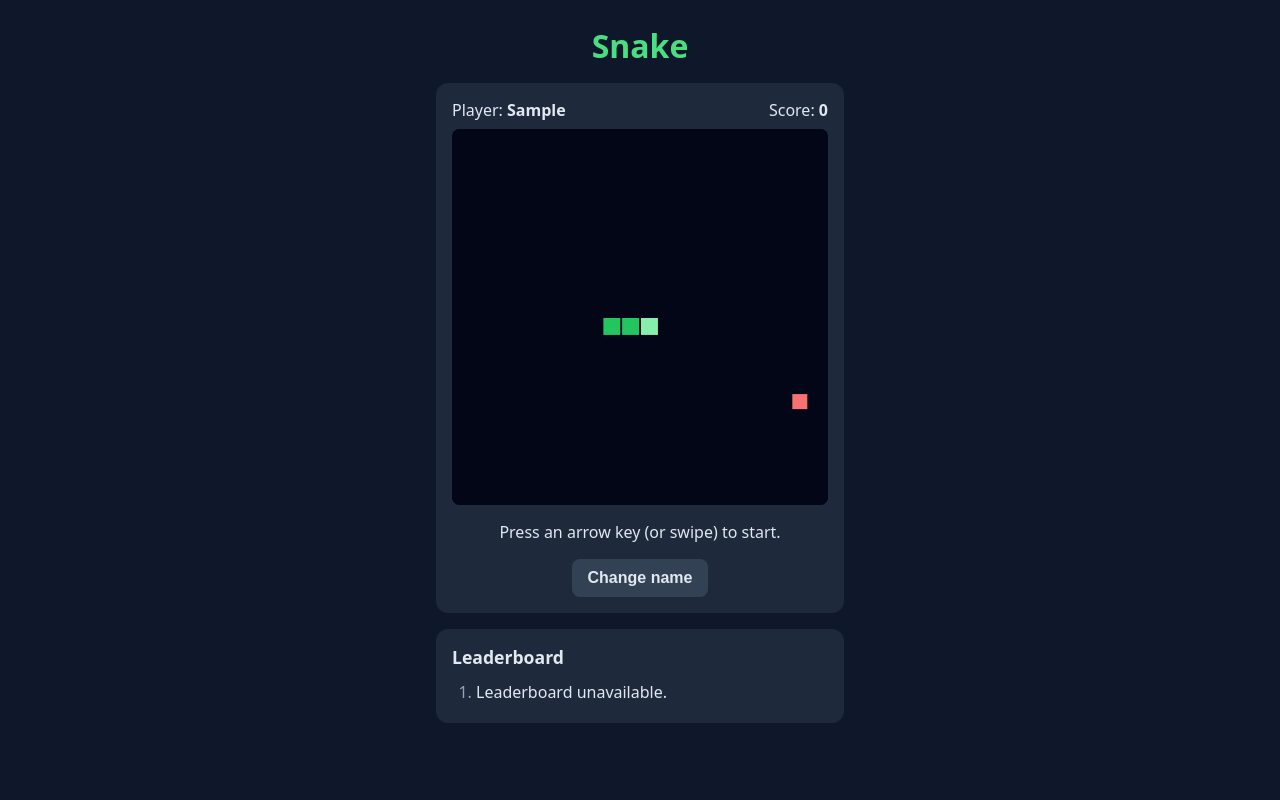
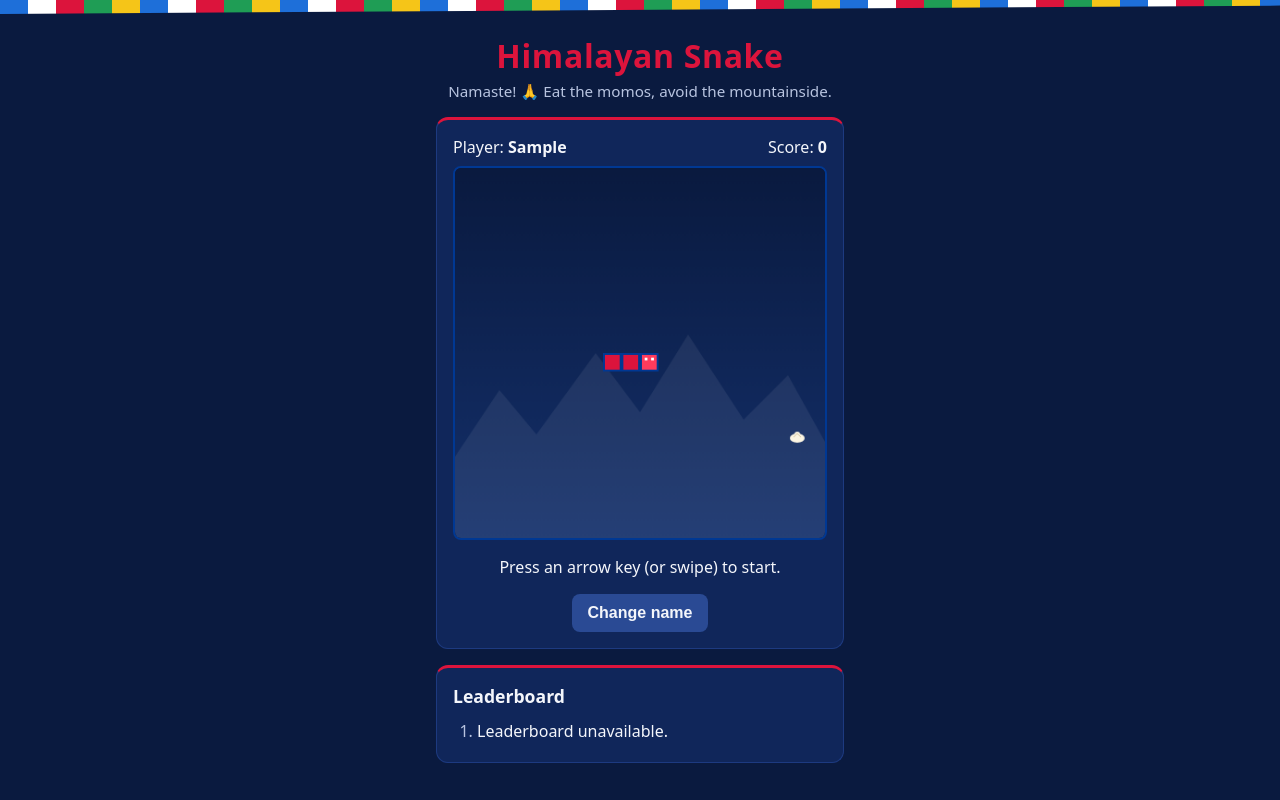
Before and after one commit to dbmchambers/snake-game, a website: page index.html in a window 1280 px wide. Both pictures are taken after typing "Sample" into the empty fields and a click on the button "Play". Drawn offline with nearby package versions, Linux system fonts and the light colour scheme; no server answers.

Commit message:
Nepal theme: flag colours, prayer flags, Himalayan backdrop, momo food
Co-Authored-By: Claude Opus 5.5 <noreply@anthropic.com>

```diff
--- a/game.js
+++ b/game.js
@@ -136,21 +136,63 @@ function tick() {
 async function gameOver() {
   stop();
   over = true;
-  messageEl.textContent = `Game over! You scored ${score}.`;
+  messageEl.textContent = `Game over! You ate ${score} momo${score === 1 ? "" : "s"}.`;
   restartBtn.classList.remove('hidden');
   await saveScore(username, score);
   loadLeaderboard();
 }
 
+// Himalayan backdrop: night sky, faint snow-capped peaks along the bottom
+function drawBackdrop() {
+  const W = canvas.width, H = canvas.height;
+  const sky = ctx.createLinearGradient(0, 0, 0, H);
+  sky.addColorStop(0, '#0a1a3f');
+  sky.addColorStop(1, '#14306b');
+  ctx.fillStyle = sky;
+  ctx.fillRect(0, 0, W, H);
+
+  const peaks = [[0, 0.78], [0.12, 0.6], [0.22, 0.72], [0.38, 0.5], [0.5, 0.66],
+    [0.63, 0.45], [0.78, 0.68], [0.9, 0.56], [1, 0.74]];
+  ctx.fillStyle = 'rgba(255,255,255,0.07)';
+  ctx.beginPath();
+  ctx.moveTo(0, H);
+  peaks.forEach(([x, y]) => ctx.lineTo(x * W, y * H));
+  ctx.lineTo(W, H);
+  ctx.closePath();
+  ctx.fill();
+}
+
+function drawMomo(x, y) {
+  const cx = x * CELL + CELL / 2, cy = y * CELL + CELL / 2 + 2;
+  ctx.fillStyle = '#fdf6e3';
+  ctx.beginPath();
+  ctx.ellipse(cx, cy, CELL / 2 - 2, CELL / 2 - 5, 0, 0, Math.PI * 2);
+  ctx.arc(cx, cy - 4, 3, 0, Math.PI * 2);
+  ctx.fill();
+  // Pleats
+  ctx.strokeStyle = '#d6c7a1';
+  ctx.lineWidth = 1;
+  ctx.beginPath();
+  ctx.moveTo(cx - 4, cy - 1); ctx.lineTo(cx, cy - 5);
+  ctx.moveTo(cx + 4, cy - 1); ctx.lineTo(cx, cy - 5);
+  ctx.stroke();
+}
+
 function draw() {
-  ctx.fillStyle = '#020617';
-  ctx.fillRect(0, 0, canvas.width, canvas.height);
-  ctx.fillStyle = '#f87171';
-  ctx.fillRect(food.x * CELL + 2, food.y * CELL + 2, CELL - 4, CELL - 4);
+  drawBackdrop();
+  drawMomo(food.x, food.y);
+  // Snake in Nepal flag colours: crimson body with a blue border
   snake.forEach((p, i) => {
-    ctx.fillStyle = i === 0 ? '#86efac' : '#22c55e';
-    ctx.fillRect(p.x * CELL + 1, p.y * CELL + 1, CELL - 2, CELL - 2);
+    ctx.fillStyle = '#003893';
+    ctx.fillRect(p.x * CELL, p.y * CELL, CELL, CELL);
+    ctx.fillStyle = i === 0 ? '#ff3b5c' : '#dc143c';
+    ctx.fillRect(p.x * CELL + 2, p.y * CELL + 2, CELL - 4, CELL - 4);
   });
+  // Eyes on the head
+  const h = snake[0];
+  ctx.fillStyle = '#fff';
+  ctx.fillRect(h.x * CELL + 5, h.y * CELL + 5, 3, 3);
+  ctx.fillRect(h.x * CELL + CELL - 8, h.y * CELL + 5, 3, 3);
 }
 
 function turn(x, y) {
--- a/index.html
+++ b/index.html
@@ -3,15 +3,19 @@
 <head>
   <meta charset="utf-8">
   <meta name="viewport" content="width=device-width, initial-scale=1">
-  <title>Snake</title>
+  <title>Himalayan Snake</title>
   <link rel="stylesheet" href="style.css">
 </head>
 <body>
+  <div class="prayer-flags" aria-hidden="true"></div>
   <main>
-    <h1>Snake</h1>
+    <header>
+      <h1>Himalayan Snake</h1>
+      <p class="subtitle">Namaste! 🙏 Eat the momos, avoid the mountainside.</p>
+    </header>
 
     <section id="login" class="card">
-      <p>Pick a username to start playing.</p>
+      <p>Pick a username to start your trek.</p>
       <form id="login-form">
         <input id="username" maxlength="20" placeholder="Your username" autocomplete="off" required>
         <button type="submit">Play</button>
--- a/style.css
+++ b/style.css
@@ -1,34 +1,57 @@
+/* Nepal theme: crimson and blue from the flag, prayer-flag colours as accents */
+:root {
+  --crimson: #dc143c;
+  --blue: #003893;
+  --night: #0a1a3f;
+  --card: #10265a;
+  --snow: #f4f6fb;
+  --gold: #f5c518;
+}
 * { box-sizing: border-box; }
 body {
   margin: 0;
   font-family: system-ui, -apple-system, sans-serif;
-  background: #0f172a;
-  color: #e2e8f0;
+  background: var(--night);
+  color: var(--snow);
+}
+/* Prayer flags strung across the top: blue, white, red, green, yellow */
+.prayer-flags {
+  height: 14px;
+  background: repeating-linear-gradient(90deg,
+    #1e6fd9 0 28px, #ffffff 28px 56px, #dc143c 56px 84px,
+    #1f9d55 84px 112px, #f5c518 112px 140px);
+  clip-path: polygon(0 0, 100% 0, 100% 40%, 0 100%);
 }
 main { max-width: 440px; margin: 0 auto; padding: 16px; }
-h1 { text-align: center; color: #4ade80; margin: 8px 0 16px; }
+header { text-align: center; margin: 4px 0 16px; }
+h1 { color: var(--crimson); margin: 0; font-size: 2rem; letter-spacing: 0.02em; }
+.subtitle { margin: 4px 0 0; color: #b8c4e0; font-size: 0.95rem; }
 h2 { margin: 0 0 8px; font-size: 1.1rem; }
-.card { background: #1e293b; border-radius: 12px; padding: 16px; margin-bottom: 16px; }
+.card {
+  background: var(--card);
+  border: 1px solid #1d3a80;
+  border-top: 3px solid var(--crimson);
+  border-radius: 12px; padding: 16px; margin-bottom: 16px;
+}
 .hidden { display: none; }
 form { display: flex; gap: 8px; }
 input {
-  flex: 1; padding: 10px; border-radius: 8px; border: 1px solid #334155;
-  background: #0f172a; color: inherit; font-size: 1rem;
+  flex: 1; padding: 10px; border-radius: 8px; border: 1px solid #2a4a94;
+  background: var(--night); color: inherit; font-size: 1rem;
 }
 button {
-  padding: 10px 16px; border: 0; border-radius: 8px; background: #22c55e;
-  color: #052e16; font-weight: 600; font-size: 1rem; cursor: pointer;
+  padding: 10px 16px; border: 0; border-radius: 8px; background: var(--crimson);
+  color: #fff; font-weight: 600; font-size: 1rem; cursor: pointer;
 }
-button.secondary { background: #334155; color: #e2e8f0; }
+button.secondary { background: #2a4a94; color: var(--snow); }
 .bar { display: flex; justify-content: space-between; margin-bottom: 8px; }
 canvas {
-  display: block; width: 100%; aspect-ratio: 1; background: #020617;
-  border-radius: 8px; touch-action: none;
+  display: block; width: 100%; aspect-ratio: 1; background: var(--night);
+  border-radius: 8px; touch-action: none; border: 2px solid var(--blue);
 }
 #message { text-align: center; min-height: 1.2em; }
 .buttons { display: flex; gap: 8px; justify-content: center; }
 ol { margin: 0; padding-left: 24px; }
 li { padding: 4px 0; }
-li::marker { color: #94a3b8; }
-ol li { display: list-item; }
-.score-val { float: right; color: #4ade80; font-weight: 600; }
+li::marker { color: #b8c4e0; }
+.score-val { float: right; color: var(--gold); font-weight: 600; }
```
